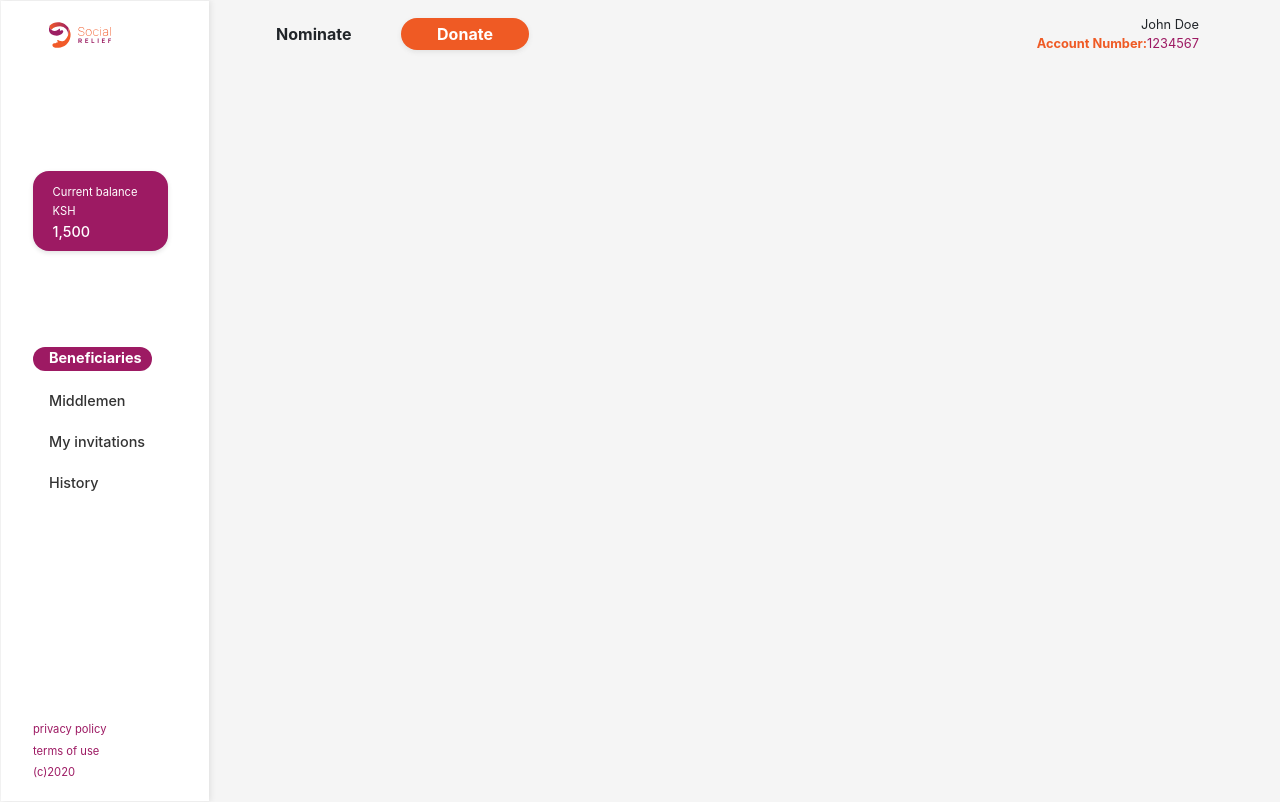
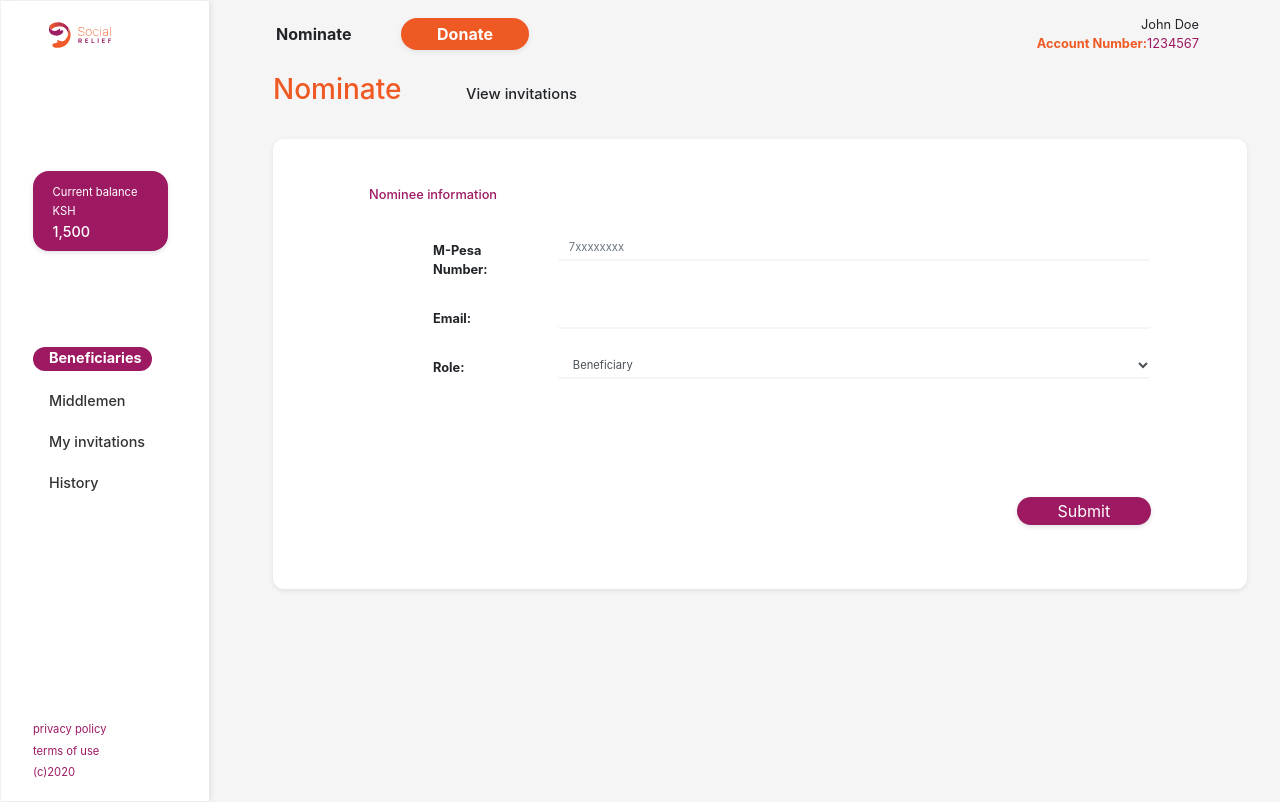
Before and after one commit to alphamanuscript/social-relief, a Vue app in the folder webapp/: page /nominate in a window 1280 px wide. Built offline with nearby package versions, Linux system fonts and the light colour scheme; no server answers; the HTML template or start-up script is replaced by a standard one; what vue-google-login would draw is missing.

Commit message:
Add validation to input controls

```diff
--- a/webapp/src/app.vue
+++ b/webapp/src/app.vue
@@ -1,6 +1,6 @@
 <template>
   <div id="app">
-    <LoggedInStructure v-if="showLoggedInNavigation" @show:nominate-dialog="handleNominateBtnClick" />
+    <LoggedInStructure v-if="showLoggedInNavigation" />
     <LoggedOutStructure v-else @show:login-dialog="handleLoginAndSignUpBtnClick" />
     <LoginDialog :show="showLoginDialog" @hide="hideDialog('login')" @show:sign-up="showDialog('sign-up')" />
     <SignUpDialog :show="showSignUpDialog" @hide="hideDialog('sign-up')" @show:login="showDialog('login')" />
--- a/webapp/src/views/nominate.vue
+++ b/webapp/src/views/nominate.vue
@@ -1,13 +1,217 @@
 <template>
-  <div>
-
+  <div class="outermost-container">
+    <div class="inner-container">
+      <div class="page-header">
+        <h3>Nominate</h3>
+        <span class="view-invitations-btn" @click="handleViewInvitationsBtnClick">View invitations</span>
+      </div>
+      <div class="form-container">
+        <h6>Nominee information</h6>
+        <form>
+          <div class="row form-group">
+            <label for="phone-number" class="col-sm-2 col-form-label">M-Pesa Number:</label>
+            <div class="col-sm-10 form-control-container">
+              <input
+                v-model="nomineeCreds.phone"
+                type="text"
+                :class="getClasses('email')"
+                id="phone-number"
+                placeholder="7xxxxxxxx">
+              <div class="invalid-feedback">
+                {{ validationMessages[0] }}
+              </div>
+            </div>
+          </div>
+          <div class="row form-group">
+            <label for="email" class="col-sm-2 col-form-label">Email:</label>
+            <div class="col-sm-10 form-control-container">
+              <input
+                v-model="nomineeCreds.phone"
+                type="email"
+                :class="getClasses('email')"
+                id="email">
+              <div class="invalid-feedback">
+                {{ validationMessages[1] }}
+              </div>
+            </div>
+          </div>
+          <div class="row form-group">
+            <label for="role" class="col-sm-2 col-form-label">Role:</label>
+            <div class="col-sm-10 form-control-container">
+              <select id="role" class="input form-control">
+                <option selected>Beneficiary</option>
+                <option>Middleman</option>
+              </select>
+            </div>
+          </div>
+          <div class="row submit-btn-row form-group">
+            <div class="col-sm-9"></div>
+            <div class="col-sm-3 form-control-container">
+              <button type="button" class="btn btn-primary" @click.prevent="nominate">Submit</button>
+            </div>
+          </div>
+        </form>
+      </div>
+    </div>
   </div>
 </template>
 <script>
+import { validateObj } from '../views/util';
 export default {
-
+  name: 'nominate',
+  props: ['show'],
+  data() {
+    return {
+      nomineeCreds: {
+        phone: '',
+        email: '',
+        role: ''
+      },
+      validationMessages: [
+        'Invalid phone number. Must start with 7 and be 9 digit long',
+        'Invalid email'
+      ],
+      validationRules: [
+        { test: (nomineeCreds) => nomineeCreds.phone[0] === '7' && /^(?=.*\d)(?=.{9,9}$)/.test(nomineeCreds.phone) },
+        { test: (nomineeCreds) => /\S+@\S+\.\S+/.test(String(nomineeCreds.email))}
+      ],
+      validationResults: [true, true],
+    }
+  },
+  methods: {
+    validateObj,
+    getClasses(nameOfInput) {
+      switch(nameOfInput) {
+        case 'phone':
+          return {
+            'input': true,
+            'form-control': true,
+            'is-invalid': !this.validationResults[0]
+          }
+        case 'email':
+          return {
+            'input': true,
+            'form-control': true,
+            'is-invalid': !this.validationResults[1]
+          }
+        default:
+          return {}
+      }
+    },
+    async nominate() {
+      this.validationMessages = [
+        'Invalid phone number. Must start with 7 and be 9 digit long',
+        'Invalid email'
+      ];
+      this.validationResults = this.validateObj(this.nomineeCreds, this.validationRules);
+    },
+    handleViewInvitationsBtnClick() {
+      console.log('In here....')
+    }
+  }
 }
 </script>
-<style lang="scss">
+<style lang="scss" scoped>
+  .outermost-container {
+    margin: 1rem 0 0 1rem;
+    .inner-container {
+      .page-header {
+        display: flex;
+        align-items: center;
 
+        h3 {
+          color: #EF5A24;
+        }
+
+        .view-invitations-btn {
+          margin-left: 3rem;
+          width: 9rem;
+          height: 2rem;
+          display: flex;
+          justify-content: center;
+          align-items: center;
+          transition: all .5s;
+          padding-left: .9rem;
+          padding-right: .9rem;
+          border-radius: 3rem;
+          cursor: pointer;
+          font-size: .92rem;
+          font-weight: 500;
+
+          &:hover {
+            color: #FFF;
+            background-color: #9D1A63;
+          }
+        }
+      }
+
+      .form-container {
+        margin-top: 1.5rem;
+        border-radius: .7rem;
+        background-color: #FFF;
+        padding: 3rem 6rem 3rem 6rem;
+        box-shadow: 0 2px 5px #E2E2E2;
+
+        h6 {
+          color: #9D1A63;
+          font-weight: 500;
+          font-size: .8rem;
+        }
+
+        form {
+          margin-top: 2rem;
+          margin-left: 4rem;
+
+          .form-group {
+            label {
+              font-size: .8rem;
+              font-weight: bold;
+            }
+
+            .form-control-container {
+              display: flex;
+              justify-content: flex-start;
+
+              .input {
+                height: 1.7rem;
+                border: none;
+                border-bottom: 2px solid #F5F5F5;
+                padding-left: .7rem;
+                font-size: .7rem;
+
+                &:focus {
+                  box-shadow: none;
+                }
+              }
+
+              #role {}
+            }
+          }
+
+          .submit-btn-row {
+            margin-top: 7rem;
+
+            .form-control-container {
+              display: flex;
+              justify-content: flex-end;
+              button {
+                width: 8.4rem;
+                height: 1.8rem;
+                display: flex;
+                justify-content: center;
+                align-items: center;
+                transition: all .5s;
+                padding-left: .9rem;
+                padding-right: .9rem;
+                border-radius: 3rem;
+                background-color: #9D1A63;
+                border: none;
+                box-shadow: 0 2px 5px #E2E2E2;
+              }
+            }
+          }
+        }
+      }
+    }
+  }
 </style>
```
Also changed, not shown: webapp/src/views/beneficiaries.vue (+0 -132 lines).
